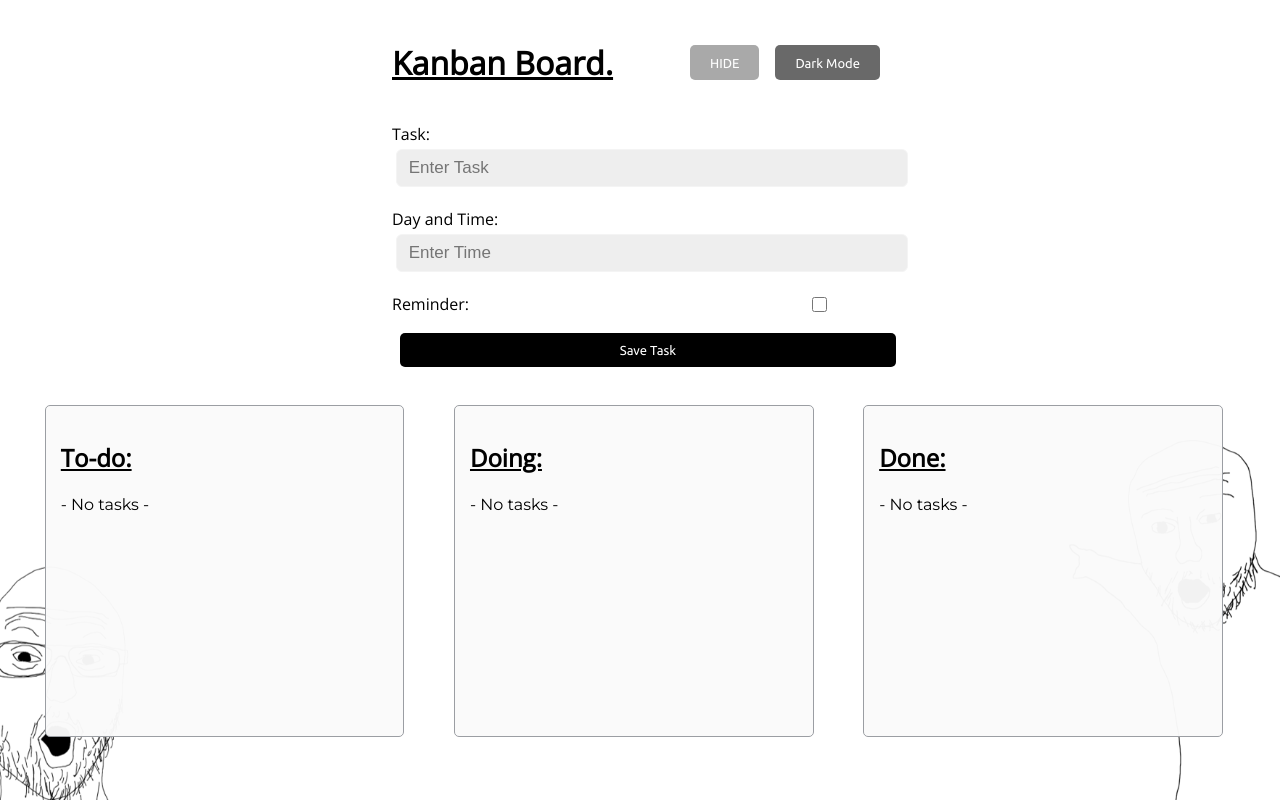
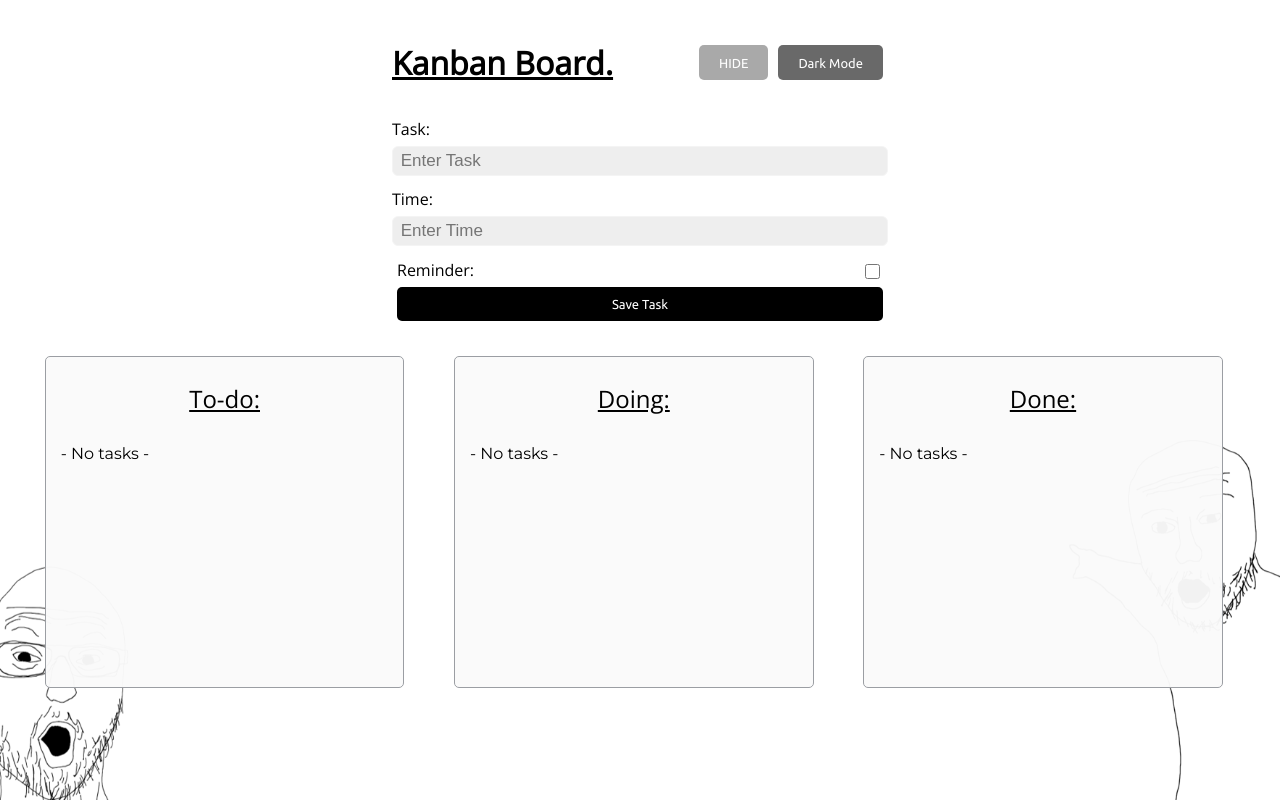
Before and after one commit to tcheric/KanbanBoard, a React (Create React App) app: page / in a window 1280 px wide. Both pictures are taken after a click on the button "ADD". Built offline with nearby package versions, Linux system fonts and the light colour scheme.

Commit message:
Add tasks form updated

```diff
--- a/public/index.html
+++ b/public/index.html
@@ -16,6 +16,5 @@
   <body>
     <noscript>You need to enable JavaScript to run this app.</noscript>
     <div id="root" style="color:black;"></div>
-    <!-- <div id="root" style="background-image:url('./munkey.png');"></div> -->
   </body>
 </html>
--- a/src/App.js
+++ b/src/App.js
@@ -66,7 +66,6 @@ const App = () => {
     const updatedTasks = tasks.map((item) => {
       if (item.id === id) {
         item.name = newName
-        item.day = "Edited Time"
       }
       return item
     })
--- a/src/components/AddTask.js
+++ b/src/components/AddTask.js
@@ -42,7 +42,7 @@ const AddTask = ({ onAdd, tasks, darkMode }) => {
         />
       </div>
       <div className={`form-control ${darkMode ? "dark" : "light"}`}>
-        <label>Day and Time:</label>
+        <label>Time:</label>
         <input
           type='text'
           placeholder=' Enter Time'
--- a/src/components/Button.js
+++ b/src/components/Button.js
@@ -12,9 +12,9 @@ const Button = ({ color, text, onClick }) => {
   )
 }
 
-Button.defaultProps = {
-  color: 'steelBlue',
-}
+// Button.defaultProps = {
+//   color: 'steelBlue',
+// }
 
 
 Button.propTypes = {
--- a/src/components/Task.js
+++ b/src/components/Task.js
@@ -39,13 +39,7 @@ const Task = ({ task, onDelete, onToggle, onBackwards, onForward, onEdit, darkMo
           <FiX onClick={() => onDelete(task.id)}/>
         </div>
       </h3>
-      {!showEditField && <h5>{task.day}</h5>}
-      {showEditField && <input
-        type='text'
-        placeholder={task.day}
-        value = {newTime}
-        onChange={(e) => setNewTime(e.target.value)}
-      />}
+      <h5>{task.day}</h5>
     </div>
   )
 }
--- a/src/index.css
+++ b/src/index.css
@@ -73,8 +73,9 @@ span {
   background: #000;
   color: #fff;
   border: none;
+  padding: 10px 20px 30px 20px;
   padding: 10px 20px;
-  margin: 8px;
+  margin: 5px;
   border-radius: 5px;
   cursor: pointer;
   text-decoration: none;
@@ -89,9 +90,10 @@ span {
 .btn.dark {
   display: inline-block;
   background: rgb(73, 134, 175);
+  /* background: rgb(69, 105, 212); royalblue*/
   color: black;
   border: none;
-  padding: 10px 20px;
+  padding: 10px 20px 30px 20px;
   margin: 5px;
   border-radius: 5px;
   cursor: pointer;
@@ -110,13 +112,14 @@ span {
 
 .btn-block {
   display: block;
-  width: 100%;
+  width: 98%;
 }
 
 .task {
   background: #f1f1f1;
   margin: 5px;
   padding: 10px 20px;
+  padding-right: 15px;
   cursor: pointer;
   box-sizing: border-box;
   overflow: hidden;
@@ -170,7 +173,7 @@ span {
   margin: 0;
   padding: 0;
   font-weight: normal;
-  /* color: antiquewhite; */
+  color: antiquewhite;
 }
 
 .add-form {
@@ -180,7 +183,7 @@ span {
 }
 
 .form-control {
-  margin: 17px 0;
+  margin: 12px 0px;
 }
 
 .form-control.light label {
@@ -195,32 +198,34 @@ span {
 .form-control input {
   width: 100%;
   height: 30px;
-  margin: 4px;
-  padding: 3px 7px;
+  margin-top: 6px;
+  padding: 3px;
   font-size: 17px;
+  box-sizing: border-box;
 }
 
 .form-control-check {
   display: flex;
   align-items: center;
   justify-content: space-between;
+  margin: 5px;
 }
 
 .form-control-check label {
-  flex: 1;
+  /* flex: 1; */
+  float: left;
   margin-right: 100px
 }
 
 .form-control-check input {
-  flex: 0.5;
+  /* flex: 0.5; */
   height: 15px;
+  float: right;
+  width: 15px;
 }
 
 .float-container {
-  /* border: 3px solid #fff; */
   padding: 20px;
-  /* display: flex; */
-  /* width: 100%; */
 }
 
 .float-child {
@@ -229,14 +234,17 @@ span {
   padding: 2%;
 }
 
+.float-child h2 {
+  text-align: center;
+  padding-bottom: 7px;
+  /* color: rgb(69, 105, 212); */
+  font-weight: 400;
+  margin-top: 10px;
+}
+
 footer {
   margin-top: 30px;
   text-align: center;
-}
-
-.container h2 {
-  text-align: center;
-  padding-bottom: 7px;
 }
 
 input {
```
